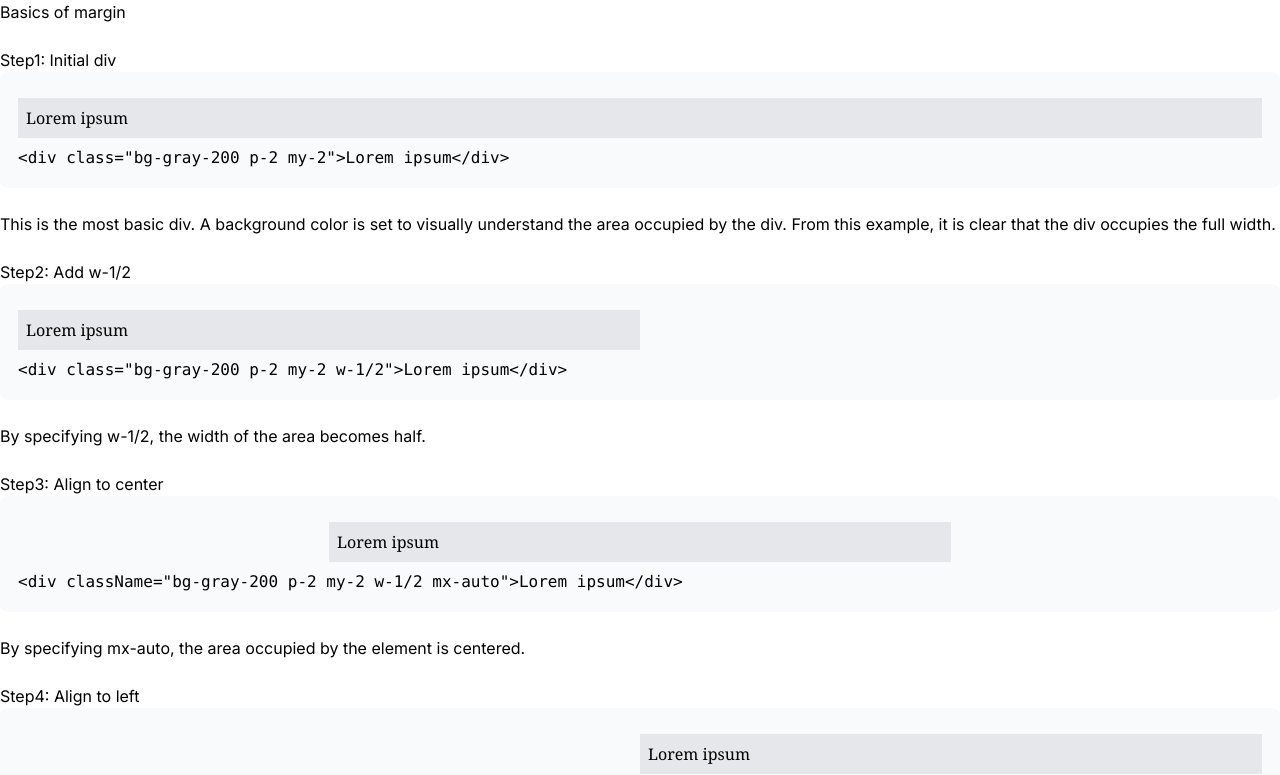
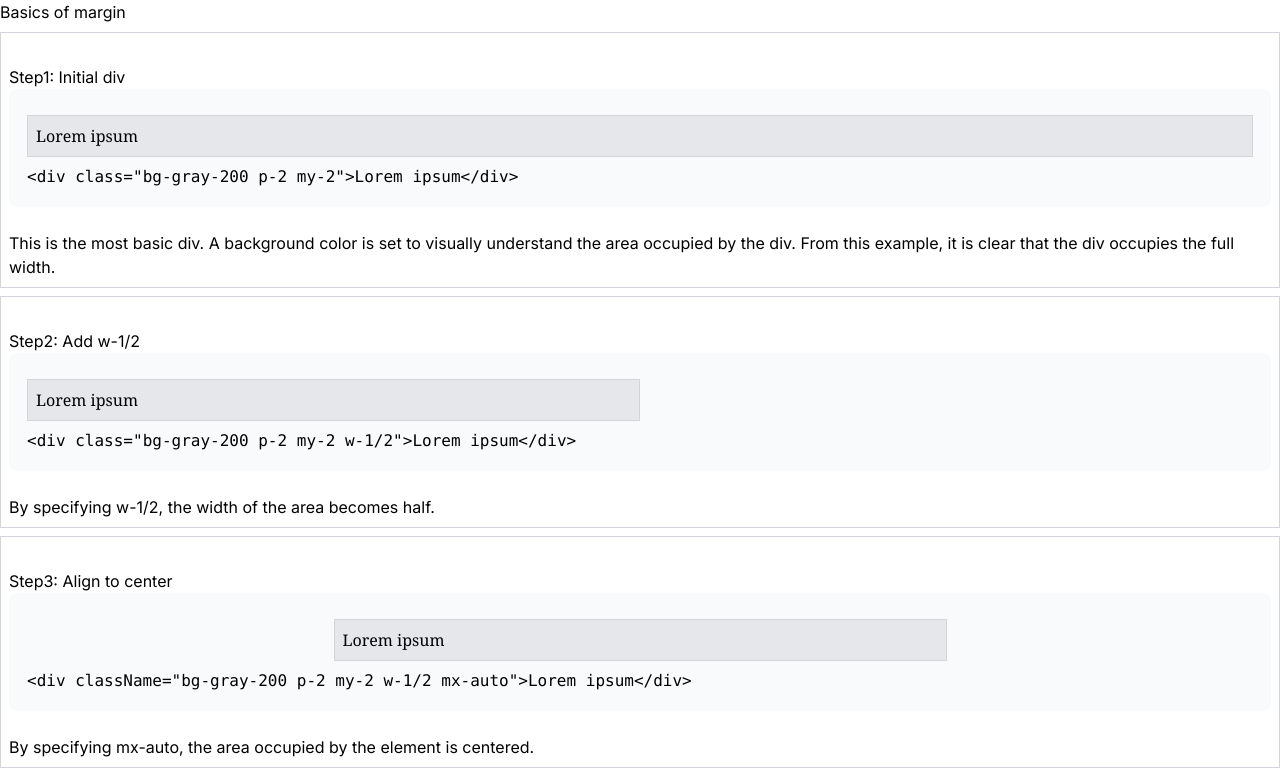
Before and after one commit to kengo-k/css-cookbook, a Next.js app: page / in a window 1280 px wide. Shown: the top 775 px of the page. Built offline with nearby package versions, Linux system fonts and the light colour scheme; a small style sheet from the web is missing.

Commit message:
update custom.scss

```diff
--- a/src/app/custom.scss
+++ b/src/app/custom.scss
@@ -1 +1,5 @@
-//
+section {
+  div {
+    @apply border border-gray-300 my-2 p-2;
+  }
+}
```
